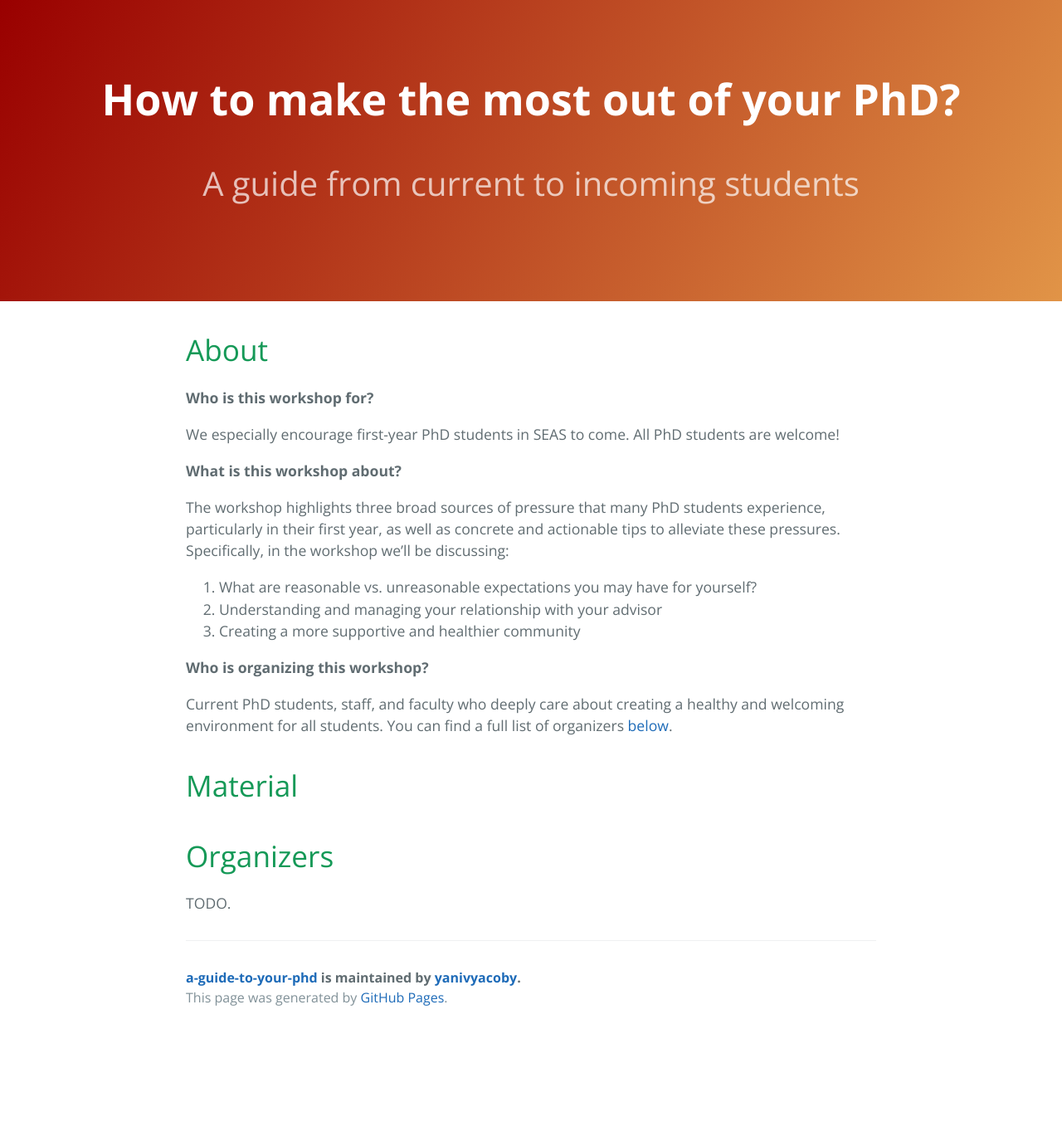
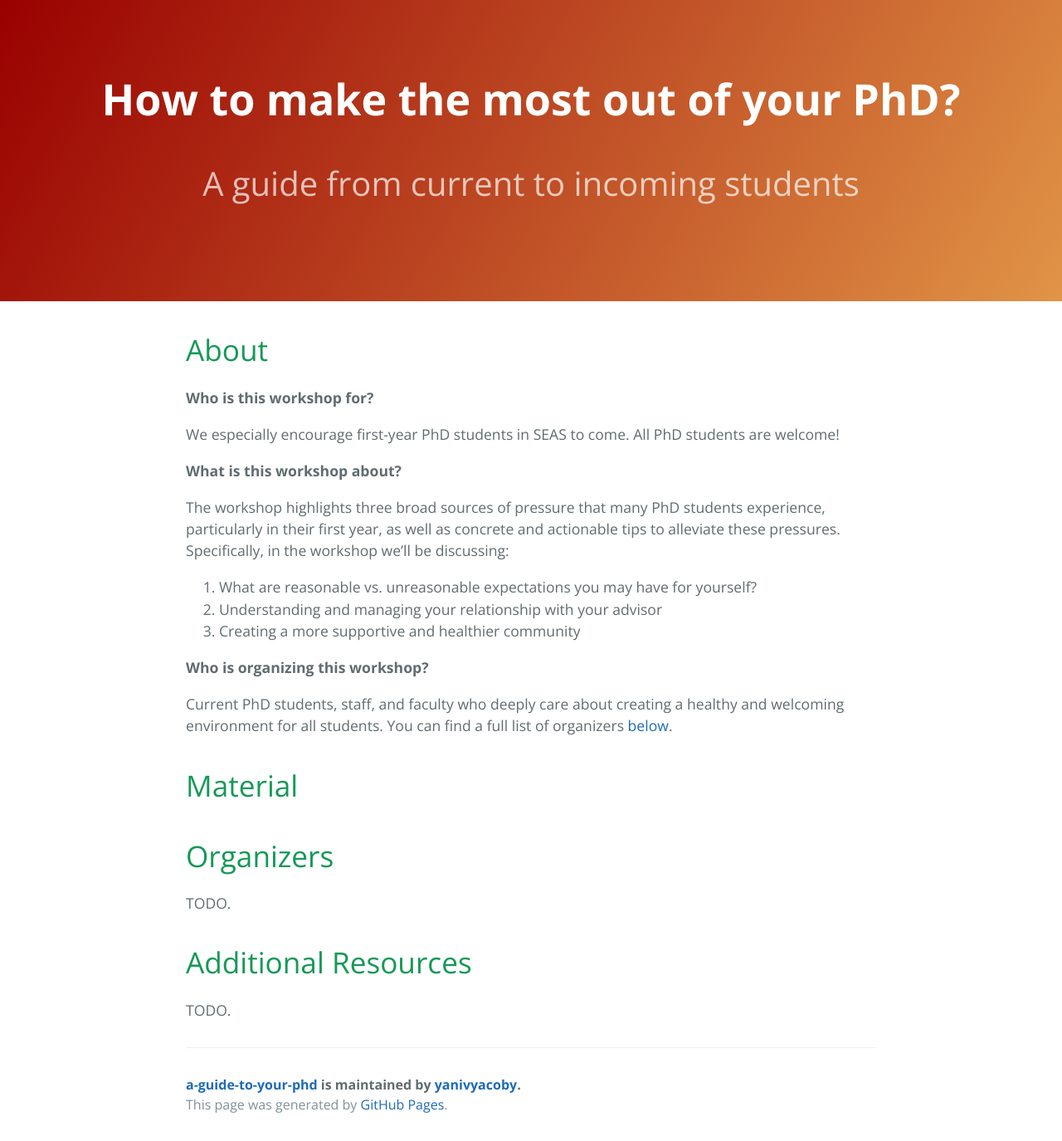
Before and after one commit to yanivyacoby/a-guide-to-your-phd, a Jekyll site: the page built from index.md, in a window 1280 px wide. Shown: the whole page at 83% size. Built offline with Jekyll 4.4.1, drawn with Linux system fonts in a browser that asks for light colours; before the commit the page ends 1246 px from its top, so only the background shows below that.

Commit message:
Update index.md

```diff
--- a/index.md
+++ b/index.md
@@ -35,3 +35,7 @@ You can find a full list of organizers [below](#organizers).
 # Organizers
 
 TODO.
+
+# Additional Resources
+
+TODO.
```
